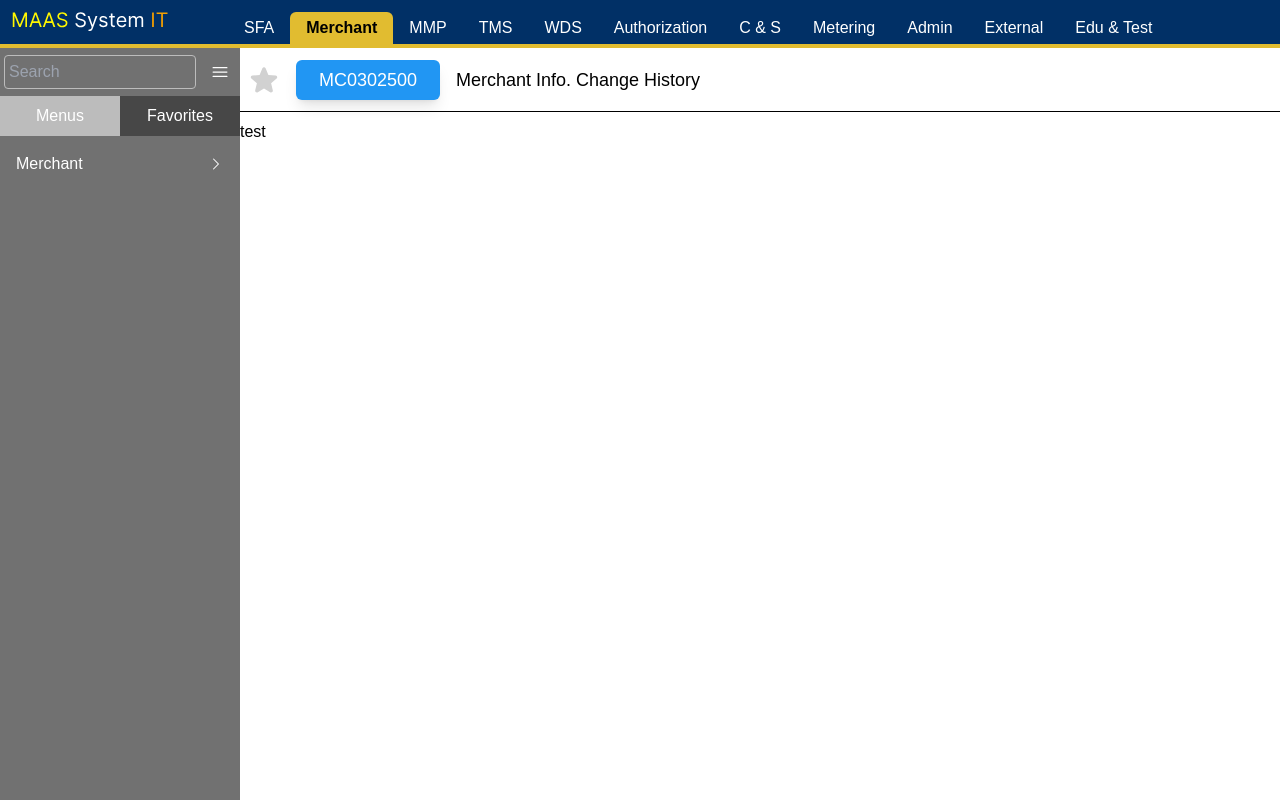
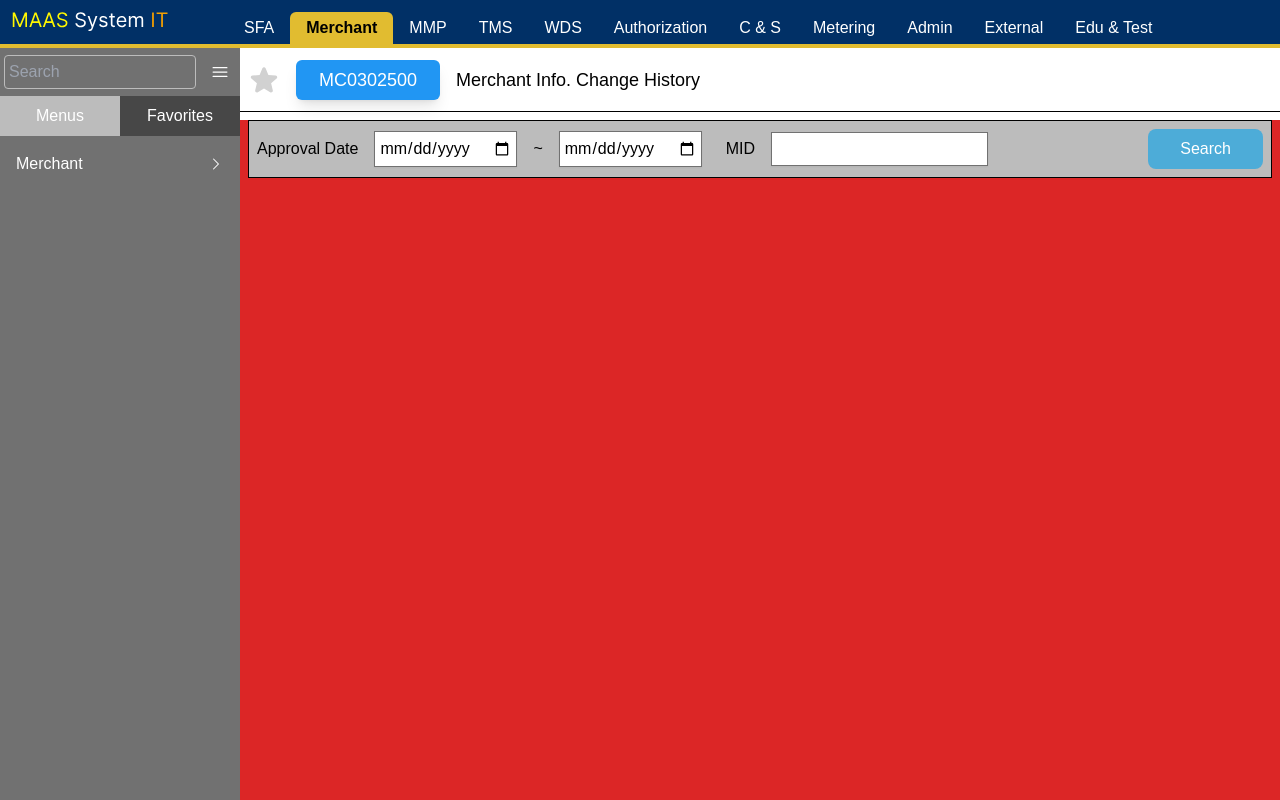
Before and after one commit to OracleTuxedo/bcap-fe, a Next.js app: page /mc/wmc0302500 in a window 1280 px wide. Built offline with nearby package versions, Linux system fonts and the light colour scheme.

Commit message:
search bar

```diff
--- a/src/components/atoms/Button.tsx
+++ b/src/components/atoms/Button.tsx
@@ -3,33 +3,39 @@ import { ReactNode } from "react";
 
 export interface ButtonInterface {
     type?: ButtonTypeEnum;
+    white? : boolean
     children : ReactNode;
     onClickHandler : () => void;
 }
 
-const Button = ( { type, onClickHandler, children} : ButtonInterface ) => {
-    let color : string = 'bg-main-normal hover:bg-main-active';
+const Button = ( { type, white, onClickHandler, children} : ButtonInterface ) => {
+    let bgColor : string = 'bg-main-normal hover:bg-main-active';
     switch (type) {
         case ButtonTypeEnum.WARNING:
-            color = 'bg-warning-normal hover:bg-warning-active'
+            bgColor = 'bg-warning-normal hover:bg-warning-active'
             break;
         case ButtonTypeEnum.DISABLE:
-            color = 'bg-disable'
+            bgColor = 'bg-disable'
             break;
         case ButtonTypeEnum.DANGER:
-            color = 'bg-danger-normal hover:bg-danger-active'
+            bgColor = 'bg-danger-normal hover:bg-danger-active'
             break;
         case ButtonTypeEnum.SUCCESS:
-            color = 'bg-success-normal hover:bg-success-active'
+            bgColor = 'bg-success-normal hover:bg-success-active'
             break;
         default:
             break;
     }
-    const style = `flex flex-1 px-8 py-2 rounded-full ${color}`;
 
     return (
         <button onClick={onClickHandler}
-            className={style}
+            className={`
+                flex flex-1
+                px-8 py-2
+                rounded-lg
+                ${bgColor}
+                ${white ? 'text-white' : 'text-black'}
+            `}
         >
             {children}
         </button>
--- a/src/components/organisms/Sidebar.tsx
+++ b/src/components/organisms/Sidebar.tsx
@@ -72,10 +72,11 @@ const Sidebar = () => {
 
                 <button
                     className={`
+                        flex
                         h-12 w-12
                         text-xl
                         hover:bg-sidebar-active
-                        justify-items-center
+                        justify-center items-center
                     `}
                     onClick={toggleCollapse}
                 >
--- a/src/pages/mc/wmc0302500/index.tsx
+++ b/src/pages/mc/wmc0302500/index.tsx
@@ -23,7 +23,122 @@ const WMC0302500 = () => {
       isFavorite={isFavorite}
       favoriteHandler={favoriteHandler}
     >
-      test
+      <div
+        id='content'
+        className={`
+          bg-danger-normal
+          w-full
+        `}
+      >
+        <div
+          id="search"
+          className={`
+            mx-2
+            py-2
+            flex flex-row
+            border
+            text-md
+            justify-between
+            bg-sidebar-active
+          `}
+        >
+          <div id="input" className="flex">
+            <div
+              id="inputDate"
+              className={`
+                flex flex-row
+                font-medium
+                items-center
+              `}
+            >
+
+              <label
+                className={`
+                  mx-2
+                `}
+                >
+                  Approval Date
+                </label>
+
+              <input
+                type="date"
+                className={`
+                  mx-2
+                  p-1
+                  h-fit
+                  border border-sidebar-normal
+                  shadow-sm
+                `}
+              />
+
+              <label
+                className={`
+                  mx-2
+                `}
+              >
+                ~
+              </label>
+
+              <input
+                type="date"
+                className={`
+                  mx-2
+                  p-1
+                  h-fit
+                  border border-sidebar-normal
+                  shadow-sm
+                `}
+              />
+
+            </div>
+
+            <div
+              id="mid"
+              className={`
+                mx-2
+                flex flex-row
+                items-center
+                font-medium
+                text-gray-700
+              `}
+            >
+              <label
+                className={`
+                  mx-2
+                `}
+              >
+                MID
+              </label>
+
+              <input
+                type="search"
+                className={`
+                  mx-2
+                  p-1
+                  border border-sidebar-normal
+                  shadow-sm
+                `}
+              />
+            </div>
+
+          </div>
+
+          <div
+            id="searchButton"
+            className={`
+              mx-2
+            `}
+          >
+            <Button
+              type={ButtonTypeEnum.DEFAULT}
+              onClickHandler={onClickSearch}
+              white
+            >
+              Search
+            </Button>
+          </div>
+        </div>
+      </div>
     </MainLayout>
   );
 };
```
